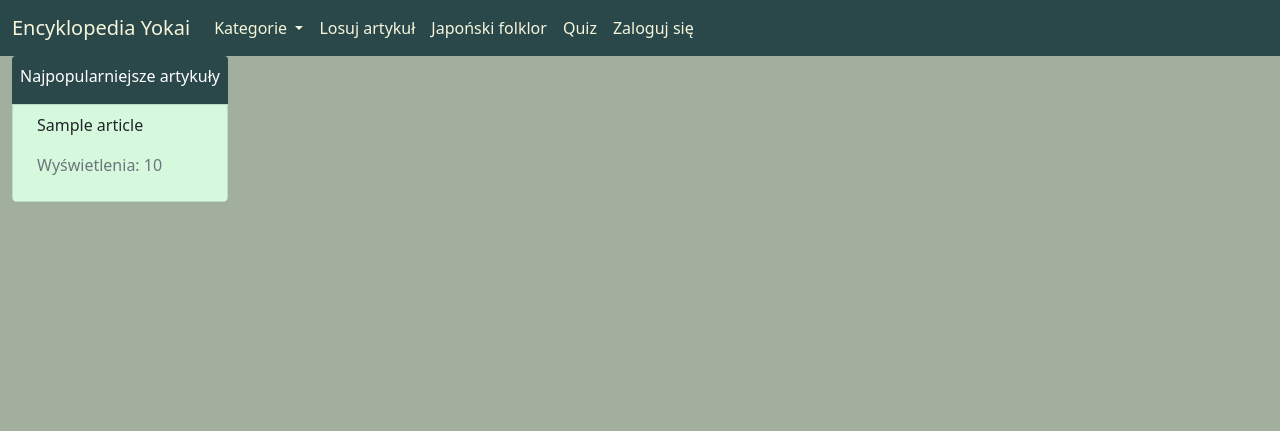
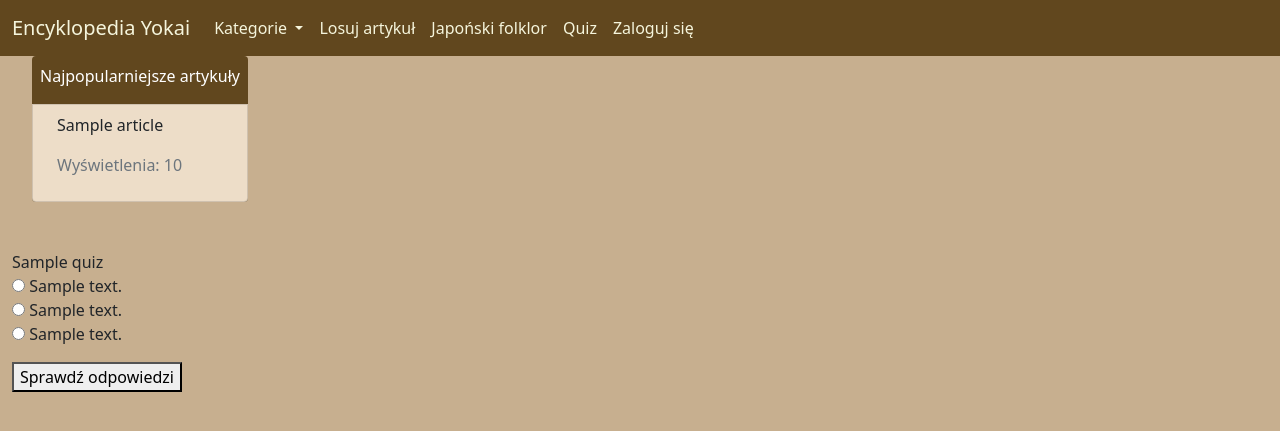
Before and after one commit to KacperRuchalowski/Praca_licencjacka, a Flask app: page /quiz in a window 1280 px wide. Shown: the top 431 px of the page. Run offline with Flask 2, Linux system fonts and the light colour scheme; tables that the repository leaves empty hold one stand-in row (values such as "Sample post"); some libraries are stand-ins or nearby versions; some web fonts are replaced.

Commit message:
Added quiz

```diff
--- a/app.py
+++ b/app.py
@@ -9,6 +9,7 @@ from flask_bcrypt import Bcrypt
 from flask_login import LoginManager, UserMixin, login_user, current_user, logout_user
 from flask_migrate import Migrate
 from flask_sqlalchemy import SQLAlchemy
+from quiz import Pytania
 
 from flask_ckeditor import CKEditor
 
@@ -65,6 +66,7 @@ class Quiz(db.Model):
     question = db.Column(db.String())
     answer1 = db.Column(db.String())
     answer2 = db.Column(db.String())
+    answer3 = db.Column(db.String())
     good_answer = db.Column(db.String())
 
 
@@ -120,16 +122,35 @@ def knowledge():
 @app.route('/quiz', methods=['POST', 'GET'])
 def quiz():
 
-    return render_template('quiz.html', popular=GetMostPopularArticles())
+    allQuestions = Quiz.query.all()
+
+    results = [
+        {
+            "Question": question.question,
+            "Answers": [question.answer1, question.answer2, question.answer3],
+            "GoodAnswer": question.good_answer
+
+        } for question in allQuestions]
+
+    if request.method == 'POST':
+        punkty = 0
+        odpowiedzi = request.form
+
+        for pnr, odp in odpowiedzi.items():
+            if odp == results[int(pnr)]['GoodAnswer']:
+                punkty += 1
+
+        flash('Liczba poprawnych odpowiedzi, to: {0}'.format(punkty))
+        return redirect(url_for('quiz'))
+    return render_template('quiz.html', popular=GetMostPopularArticles(), quiz=results)
 
 
 @app.route('/newPost', methods=['POST', 'GET'])
 def newPost():
-    available_groups = db.session.query(Category).all()
-    # Now forming the list of tuples for SelectField
-    groups_list = [(i.id, i.name) for i in available_groups]
+    available_posts = db.session.query(Category).all()
+    post_list = [(i.id, i.name) for i in available_posts]
     form = PostForm()
-    form.category.choices = groups_list
+    form.category.choices = post_list
 
     if form.validate_on_submit():
         picture_file = save_picture(form.image.data)
@@ -148,12 +169,12 @@ def newPost():
 def updatePost(postID):
     post = Article.query.get_or_404(postID)
 
-    available_groups = db.session.query(Category).all()
+    available_posts = db.session.query(Category).all()
     # Now forming the list of tuples for SelectField
-    groups_list = [(i.id, i.name) for i in available_groups]
+    post_list = [(i.id, i.name) for i in available_posts]
 
     form = PostForm()
-    form.category.choices = groups_list
+    form.category.choices = post_list
 
     if form.validate_on_submit():
         post.name = form.title.data
--- /dev/null
+++ b/quiz.py
@@ -0,0 +1,13 @@
+Pytania = [{
+    'pytanie': 'Stolica Hiszpani, to:',  # pytanie
+    'odpowiedzi': ['Madryt', 'Warszawa', 'Barcelona'],  # możliwe odpowiedzi
+    'odpok': 'Madryt'},  # poprawna odpowiedź
+    {
+    'pytanie': 'Objętość sześcianu o boku 6 cm, wynosi:',
+    'odpowiedzi': ['36', '216', '18'],
+    'odpok': '216'},
+    {
+    'pytanie': 'Symbol pierwiastka Helu, to:',
+    'odpowiedzi': ['Fe', 'H', 'He'],
+    'odpok': 'He'},
+]
--- a/static/style.css
+++ b/static/style.css
@@ -26,24 +26,24 @@
 }
 
 body{
-    background-color: #A3AF9E;
+    background-color: #c7af8f;
 }
 
 
 .articleBackground {
-    background-color: #D6F9DD;
+    background-color: #edddc8;
 }
 
 .popularBackground {
-    background-color: #D6F9DD;
+    background-color: #edddc8;
 }
 
 .populartitleBack {
-    background-color: #2A4849;
+    background-color: #61471E;
 }
 
 .navbarControl {
-    background-color: #2A4849;
+    background-color: #61471E;
 }
 
 .navbarItemDecor {
@@ -53,10 +53,14 @@ body{
 
 }
 
-.navbarItemDecor:hover { color: darkkhaki; }
+.navbarItemDecor:hover { color: #DBAF67; }
 
 .cardBorder {
     border-style: solid;
     border-color: #2A4849;
     border-width: 3px;
 }
+
+.movePopular {
+    margin-left: 20px !important;
+}
--- a/templates/base_template.html
+++ b/templates/base_template.html
@@ -74,7 +74,7 @@
 
 
 {% if popular is defined and popular|length %}
-<div class="container float-left w-25 d-inline-flex ">
+<div class="container float-left w-25 d-inline-flex movePopular ">
 
       <div class="list-group populartitleBack ">
      <div class="text-center mb-2 p-2 text-white"> Najpopularniejsze artykuły </div>
--- a/templates/quiz.html
+++ b/templates/quiz.html
@@ -1,6 +1,30 @@
 {% extends "base_template.html" %}
 
 {% block content %}
+    <div>
+    <form method="POST">
+
+        {% for p in quiz %}
+          <p>
+
+            {{ p['Question'] }}
+            <br>
+
+            {% set pnr = loop.index0 %}
+
+            {% for o in p["Answers"] %}
+              <label>
+
+                <input type="radio" value="{{ o }}" name="{{ pnr }}">
+                {{ o }}
+              </label>
+              <br>
+            {% endfor %}
+          </p>
+        {% endfor %}
 
 
+        <button type="submit">Sprawdź odpowiedzi</button>
+    </form>
+    </div>
 {% endblock %}
```
